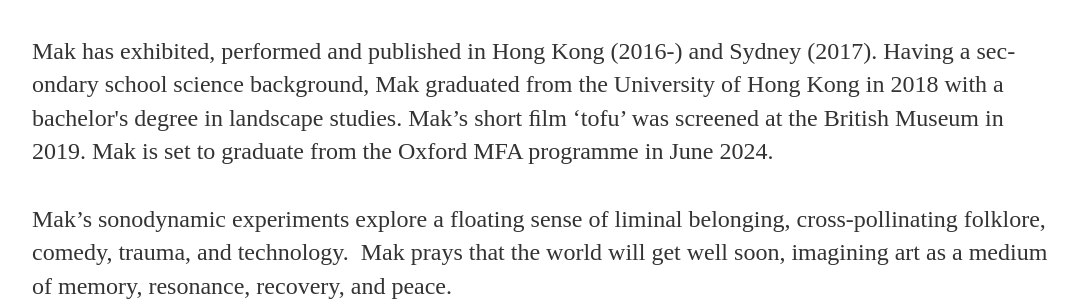
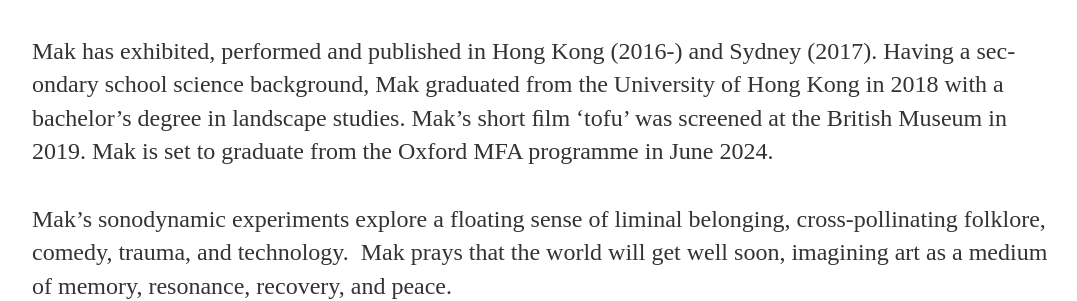
Before and after one commit to maksuihin/maksuihin.github.io, a Jekyll site: the page built from index.html, in a window 1280 px wide. Shown: the part 327-628 px from the top of the page, without its empty margins (96-1173 px from the left). Built offline with Jekyll 4.4.1, drawn with Linux system fonts in a browser that asks for light colours.

```diff
--- a/index.html
+++ b/index.html
@@ -19,7 +19,7 @@ title: Sui-hin MAK 麥瑞顯
 			<br><br>
 
 
-			Mak has ex&shy;hib&shy;it&shy;ed, per&shy;formed and pub&shy;lished in Hong Kong (2016-) and Sydney (2017). Hav&shy;ing a sec&shy;ondary school sci&shy;ence back&shy;ground, Mak grad&shy;u&shy;ated from the Uni&shy;versity of Hong Kong in 2018 with a bach&shy;e&shy;lor's de&shy;gree in land&shy;scape stud&shy;ies. Mak’s short ﬁlm ‘tofu’ was screened at the British Mu&shy;se&shy;um in 2019. Mak is set to grad&shy;u&shy;ate from the Oxford MFA pro&shy;gramme in June 2024.<br><br>
+			Mak has ex&shy;hib&shy;it&shy;ed, per&shy;formed and pub&shy;lished in Hong Kong (2016-) and Sydney (2017). Hav&shy;ing a sec&shy;ondary school sci&shy;ence back&shy;ground, Mak grad&shy;u&shy;ated from the Uni&shy;versity of Hong Kong in 2018 with a bach&shy;e&shy;lor’s de&shy;gree in land&shy;scape stud&shy;ies. Mak’s short ﬁlm ‘tofu’ was screened at the British Mu&shy;se&shy;um in 2019. Mak is set to grad&shy;u&shy;ate from the Oxford MFA pro&shy;gramme in June 2024.<br><br>
 
 
 Mak’s sono&shy;dynamic experi&shy;ments explore a float&shy;ing sense of lim&shy;i&shy;nal be&shy;long&shy;ing, cross-pol&shy;li&shy;nat&shy;ing folk&shy;lore, com&shy;e&shy;dy, trau&shy;ma, and tech&shy;nology. &nbsp;Mak prays that the world will get well soon, imag&shy;­ining art as a medi&shy;um of mem&shy;ory, res&shy;o&shy;nance, re&shy;cov&shy;ery, and peace.
```
